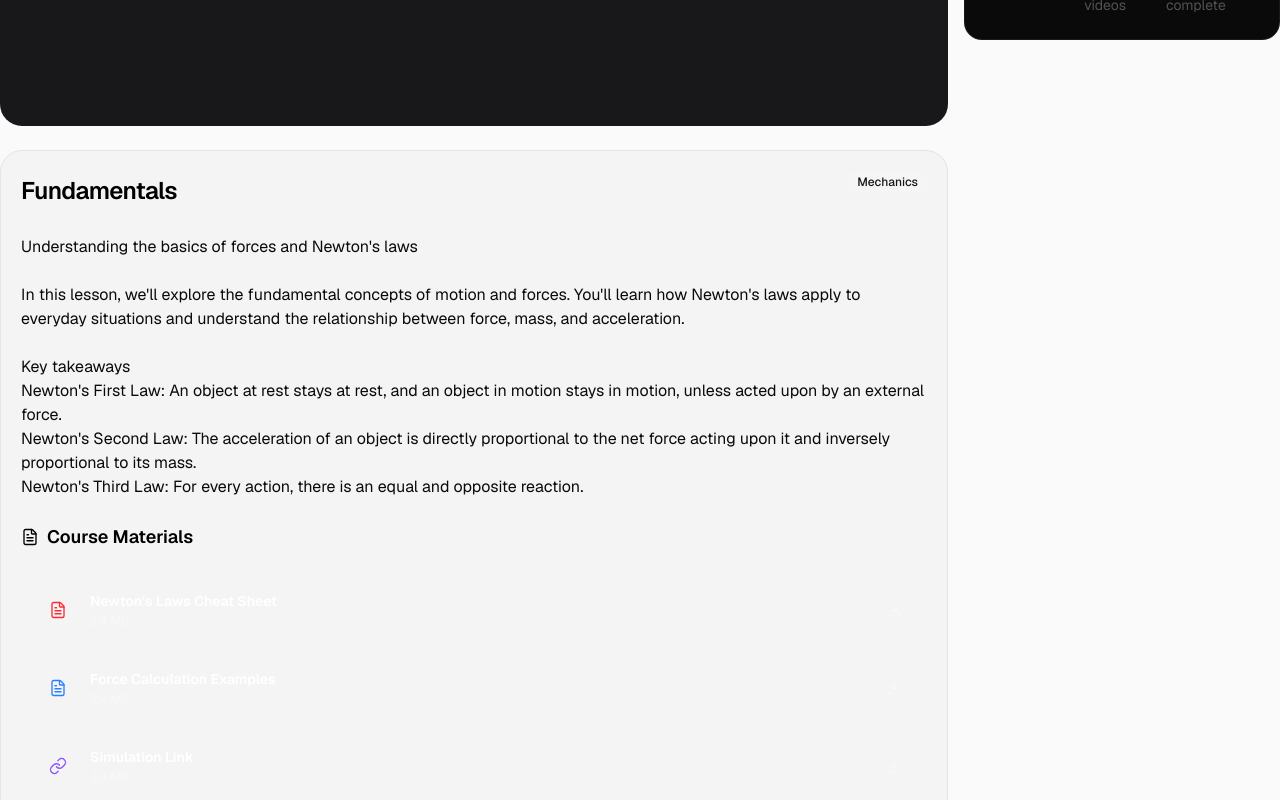
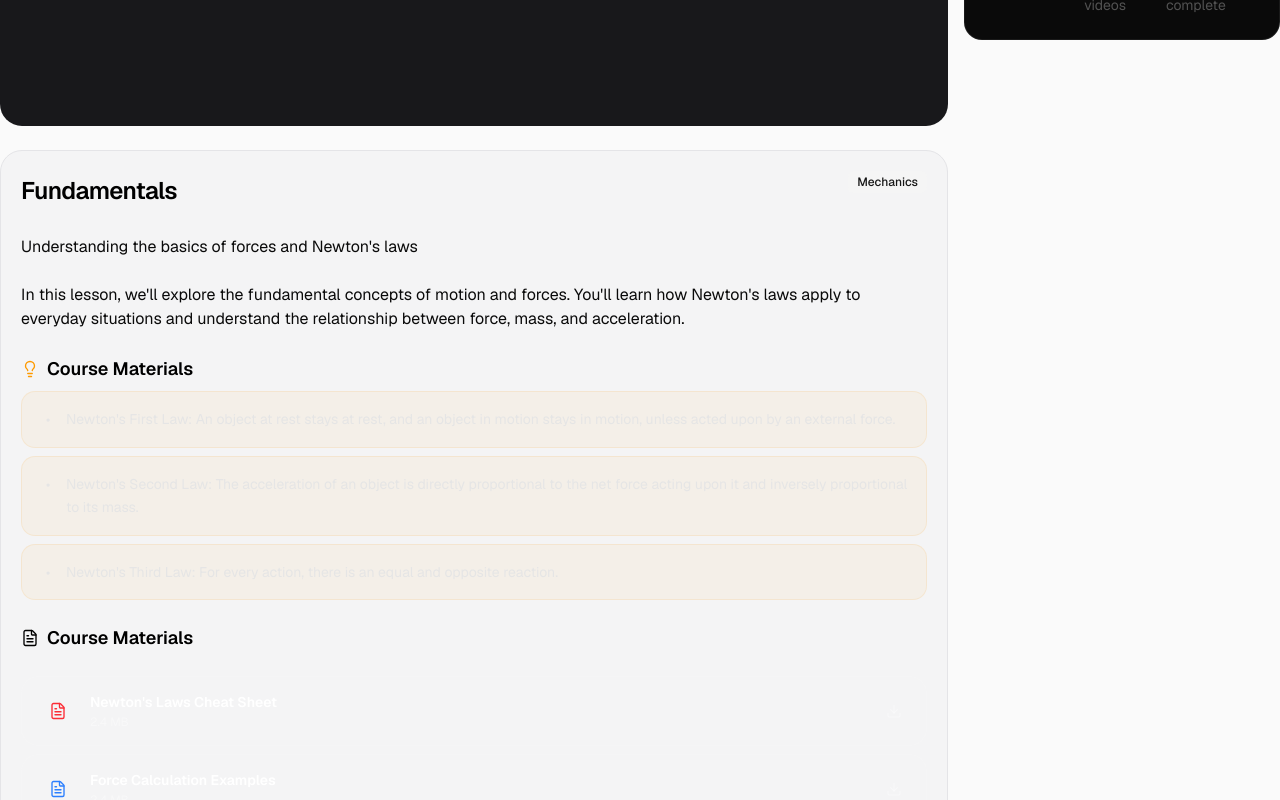
Before and after one commit to friendly-yahya/e-learning, a Next.js app: page /video-player in a window 1280 px wide. Shown: the part 543-1343 px from the top of the page. Built offline with nearby package versions, Linux system fonts and the light colour scheme.

Commit message:
Adds key takaways.

```diff
--- a/app/video-player/page.tsx
+++ b/app/video-player/page.tsx
@@ -3,7 +3,8 @@ import { FileAttachment, FileAttachmentGroup } from "@/components/file-attachmen
 import { Badge } from "@/components/ui/badge";
 import { CommentInput } from "@/components/comment-input";
 import { CourseModule } from "@/components/course-module";
-import { FileText } from "lucide-react";
+import { KeyTakeaways } from "@/components/key-takeaways";
+import { FileText, Lightbulb } from "lucide-react";
 
 export default function Page() {
   const currentStatus = 'playing';
@@ -26,18 +27,19 @@ export default function Page() {
           </div>
           <p>Understanding the basics of forces and Newton's laws</p>
           <p>In this lesson, we'll explore the fundamental concepts of motion and forces. You'll learn how Newton's laws apply to everyday situations and understand the relationship between force, mass, and acceleration.</p>
-          <div>
-            <h3>Key takeaways</h3>
+          <div className="flex flex-col gap-2">
+            <h3 className="text-lg font-semibold text-black dark:text-neutral-50 flex items-center gap-2">
+              <Lightbulb size="1em" strokeWidth={1.8} className="text-amber-500 dark:text-amber-500" />
+              Course Materials
+            </h3>
             <div>
-              <div>
-                <p>Newton's First Law: An object at rest stays at rest, and an object in motion stays in motion, unless acted upon by an external force.</p>
-              </div>
-              <div>
-                <p>Newton's Second Law: The acceleration of an object is directly proportional to the net force acting upon it and inversely proportional to its mass.</p>
-              </div>
-              <div>
-                <p>Newton's Third Law: For every action, there is an equal and opposite reaction.</p>
-              </div>
+              <KeyTakeaways
+                items={[
+                  "Newton's First Law: An object at rest stays at rest, and an object in motion stays in motion, unless acted upon by an external force.",
+                  "Newton's Second Law: The acceleration of an object is directly proportional to the net force acting upon it and inversely proportional to its mass.",
+                  "Newton's Third Law: For every action, there is an equal and opposite reaction.",
+                ]}
+              />
             </div>
           </div>
           <div className="flex-col flex gap-6">
--- /dev/null
+++ b/components/key-takeaways.tsx
@@ -0,0 +1,75 @@
+"use client";
+
+import { useRef } from "react";
+import { Dot } from "lucide-react";
+import { gsap } from "gsap";
+import { useGSAP } from "@gsap/react";
+
+gsap.registerPlugin(useGSAP);
+
+interface KeyTakeawaysProps {
+  items: string[];
+}
+
+function TakeawayItem({ item }: { item: string }) {
+  const rootRef = useRef<HTMLDivElement>(null);
+  const dotRef = useRef<SVGSVGElement>(null);
+
+  // Mount animation
+  useGSAP(() => {
+    gsap.fromTo(
+      rootRef.current,
+      { opacity: 0, y: 10 },
+      { opacity: 1, y: 0, duration: 0.45, ease: "power3.out", clearProps: "transform" }
+    );
+  }, []);
+
+  const handleMouseEnter = () => {
+    gsap.to(rootRef.current, {
+      backgroundColor: "rgba(245,158,11,0.08)",
+      duration: 0.2,
+      ease: "power2.out",
+    });
+    gsap.to(dotRef.current, {
+      scale: 1.3,
+      duration: 0.25,
+      ease: "back.out(2)",
+    });
+  };
+
+  const handleMouseLeave = () => {
+    gsap.to(rootRef.current, {
+      backgroundColor: "rgba(245,158,11,0.05)",
+      duration: 0.25,
+      ease: "power2.out",
+    });
+    gsap.to(dotRef.current, {
+      scale: 1,
+      duration: 0.2,
+      ease: "power2.out",
+    });
+  };
+
+  return (
+    <div
+      ref={rootRef}
+      onMouseEnter={handleMouseEnter}
+      onMouseLeave={handleMouseLeave}
+      className="flex flex-row items-start gap-2 p-4 rounded-xl border border-amber-500/10 bg-amber-500/5 cursor-default transition-colors"
+    >
+      <Dot ref={dotRef} className="size-5 text-neutral-200 shrink-0 mt-0.5" />
+      <p className="text-sm text-neutral-200 leading-relaxed">{item}</p>
+    </div>
+  );
+}
+
+
+export function KeyTakeaways({ items }: KeyTakeawaysProps) {
+  return (
+    <div className="flex flex-col gap-2">
+      {items.map((item, index) => (
+        <TakeawayItem key={index} item={item} />
+      ))}
+    </div>
+  );
+}
```
Also changed, not shown: components/file-attachment.tsx (+4 -4 lines).
